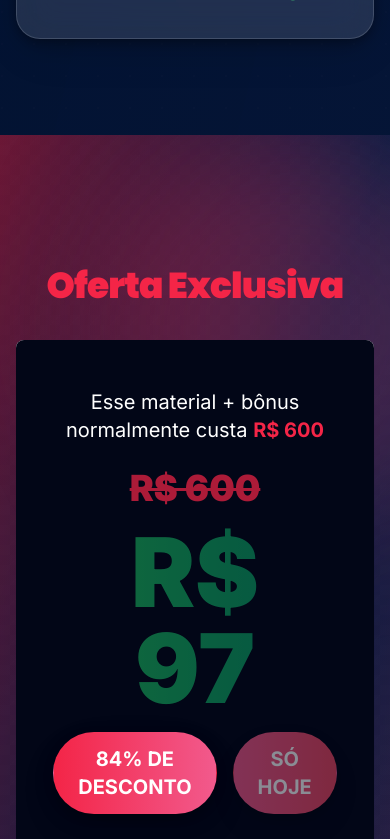
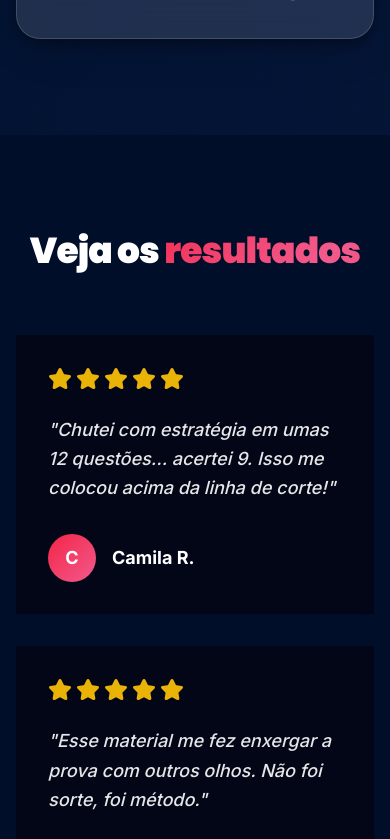
Before and after one commit to shamirpontes/tecnicasdechute, a React (Vite) app: page / in a window 390 px wide. Shown: the part 5680-6519 px from the top of the page. Built offline with nearby package versions, Linux system fonts and the light colour scheme.

Commit message:
Reverted to commit 76990c42a6138be0d4f5671babef7a73380f79a8

```diff
--- a/src/pages/Index.tsx
+++ b/src/pages/Index.tsx
@@ -220,7 +220,39 @@ const Index = () => {
       </section>
 
       {/* Seção Depoimentos */}
-
+      <section className="py-24 px-4 relative z-10">
+        <div className="max-w-7xl mx-auto">
+          <h2 className="text-4xl md:text-5xl font-black font-poppins text-center mb-16 text-white">
+            Veja os <span className="text-gradient-premium animate-gradient-shift">resultados</span>
+          </h2>
+          <div className="grid grid-cols-1 md:grid-cols-2 gap-8">
+            {[{
+            name: "Camila R.",
+            text: "Chutei com estratégia em umas 12 questões… acertei 9. Isso me colocou acima da linha de corte!",
+            rating: 5
+          }, {
+            name: "Lucas P.",
+            text: "Esse material me fez enxergar a prova com outros olhos. Não foi sorte, foi método.",
+            rating: 5
+          }].map((testimonial, index) => <Card key={index} className="glass-card hover-lift border-0 cinematic-shadow group color-bleed">
+                <CardContent className="p-8 bg-slate-950">
+                  <div className="flex items-center gap-1 mb-6">
+                    {[...Array(testimonial.rating)].map((_, i) => <Star key={i} className="w-6 h-6 fill-yellow-500 text-yellow-500" />)}
+                  </div>
+                  <p className="text-white/90 mb-8 leading-relaxed text-lg font-medium italic">"{testimonial.text}"</p>
+                  <div className="flex items-center gap-4">
+                    <div className="w-12 h-12 bg-gradient-to-br from-crimson-primary to-rose-accent rounded-full flex items-center justify-center soft-glow">
+                      <span className="text-white font-bold text-lg">{testimonial.name.charAt(0)}</span>
+                    </div>
+                    <div>
+                      <div className="font-bold text-white text-lg">{testimonial.name}</div>
+                    </div>
+                  </div>
+                </CardContent>
+              </Card>)}
+          </div>
+        </div>
+      </section>
 
       {/* Seção Oferta Exclusiva */}
       <section className="py-32 px-4 bg-gradient-to-br from-crimson-primary/30 via-navy-secondary/60 to-rose-accent/20 relative overflow-hidden z-10">
```
